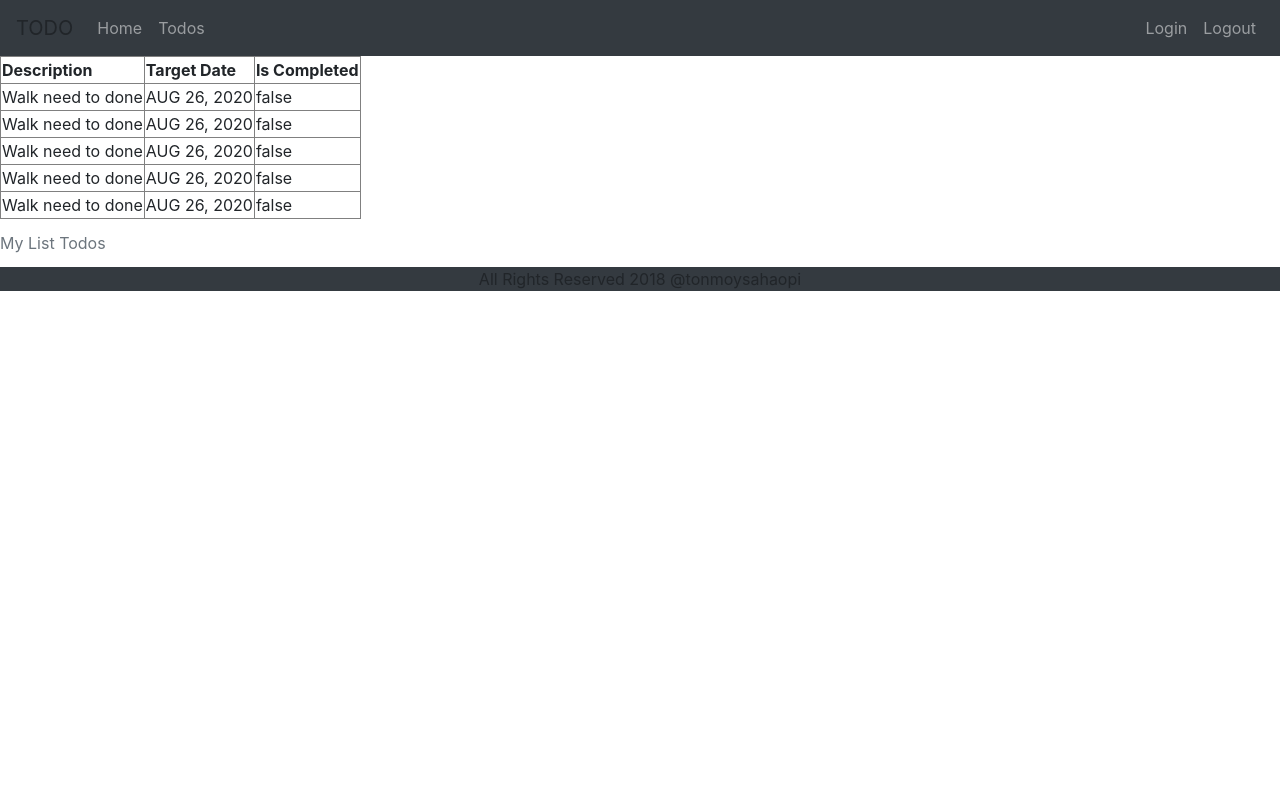
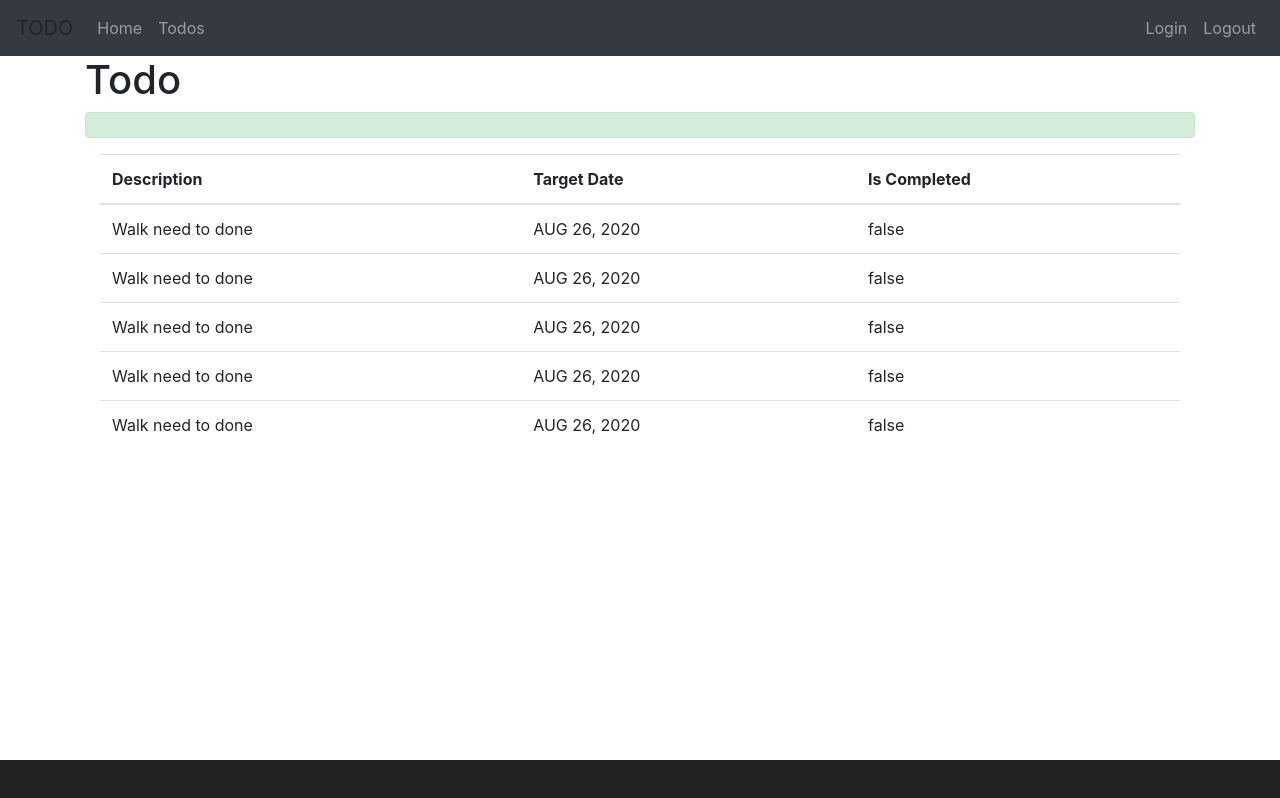
Before and after one commit to tonmoysaha/TODO_Frontend, an Angular app: page /todos in a window 1280 px wide. Built offline with nearby package versions, Linux system fonts and the light colour scheme.

Commit message:
update template

```diff
--- a/src/app/app.component.html
+++ b/src/app/app.component.html
@@ -1,6 +1,5 @@
-
 <app-menu></app-menu>
-
-<router-outlet></router-outlet>
-
+<div class="container">
+  <router-outlet></router-outlet>
+</div>
 <app-footer></app-footer>
--- a/src/app/component/footer/footer.component.css
+++ b/src/app/component/footer/footer.component.css
@@ -0,0 +1,7 @@
+.footer {
+  position: absolute;
+  bottom: 0;
+  width:100%;
+  height: 40px;
+  background-color: #222222;
+}
--- a/src/app/component/footer/footer.component.html
+++ b/src/app/component/footer/footer.component.html
@@ -1,4 +1,4 @@
-<footer class="footer bg-dark">
+<footer class="footer">
   <div class="container text-center">
     <span class="text-mute">All Rights Reserved 2018 @tonmoysahaopi</span>
   </div>
--- a/src/app/component/list-todos/list-todos.component.html
+++ b/src/app/component/list-todos/list-todos.component.html
@@ -1,7 +1,11 @@
-<table border="1">
-  <caption>My List Todos</caption>
-  <thead>
-  <tr>
+<h1> Todo </h1>
+
+<div class="alert alert-success"></div>
+
+<div class="container">
+  <table class="table">
+    <thead>
+    <tr>
     <th>Description</th>
     <th>Target Date</th>
     <th>Is Completed</th>
@@ -15,3 +19,4 @@
   </tr>
   </tbody>
 </table>
+</div>
--- a/src/app/component/login/login.component.html
+++ b/src/app/component/login/login.component.html
@@ -1,7 +1,9 @@
-<H1>Login!</H1>
-
+<div style="padding-top: 150px">
+<div class="text-center">
+<h1 class="text-info">Login!</h1>
+</div>
 <div class="container">
-  <div class="alert alert-warning" *ngIf='invalidLogin'>{{errorMessage}}</div>
+  <div class="alert alert-warning text-center" *ngIf='invalidLogin'>{{errorMessage}}</div>
 
   <div class="text-center">
     <div>
@@ -17,3 +19,4 @@
     </div>
   </div>
 </div>
+</div>
--- a/src/app/component/menu/menu.component.html
+++ b/src/app/component/menu/menu.component.html
@@ -4,13 +4,13 @@
       TODO</a></div>
 
     <ul class="navbar-nav">
-      <li><a href="/welcome/opi" class="nav-link">Home</a></li>
-      <li><a href="/todos" class="nav-link">Todos</a></li>
+      <li><a routerLink="/welcome/opi" class="nav-link">Home</a></li>
+      <li><a routerLink="/todos" class="nav-link">Todos</a></li>
     </ul>
 
     <ul class="navbar-nav navbar-collapse justify-content-end">
-      <li><a href="/login" class="nav-link">Login</a></li>
-      <li><a href="/logout" class="nav-link">Logout</a></li>
+      <li><a routerLink="/login" class="nav-link">Login</a></li>
+      <li><a routerLink="/logout" class="nav-link">Logout</a></li>
     </ul>
   </nav>
 </header>
--- a/src/app/component/welcome/welcome.component.html
+++ b/src/app/component/welcome/welcome.component.html
@@ -1,2 +1,5 @@
-<p>welcome {{ name }}!</p>
-Manage Your Todos Here <a routerLink="/todos">TODO</a>
+<H1>Welcome!</H1>
+
+<div class="container">
+  Welcome {{name}}. You can manage your todos <a routerLink="/todos">here</a>
+</div>
```
